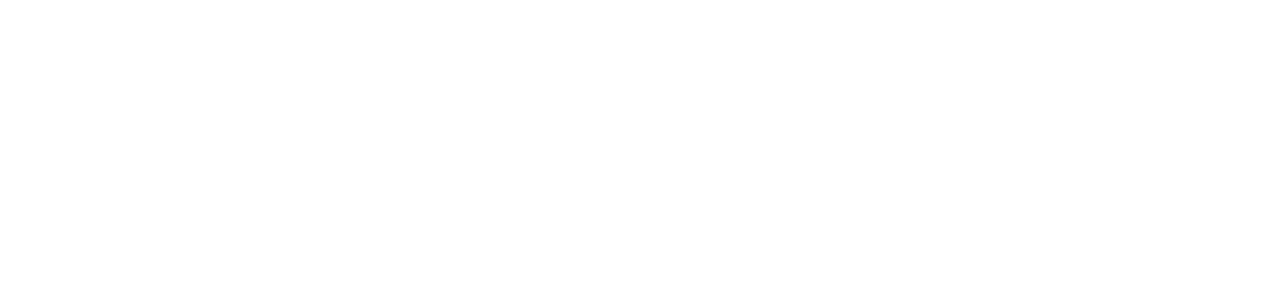
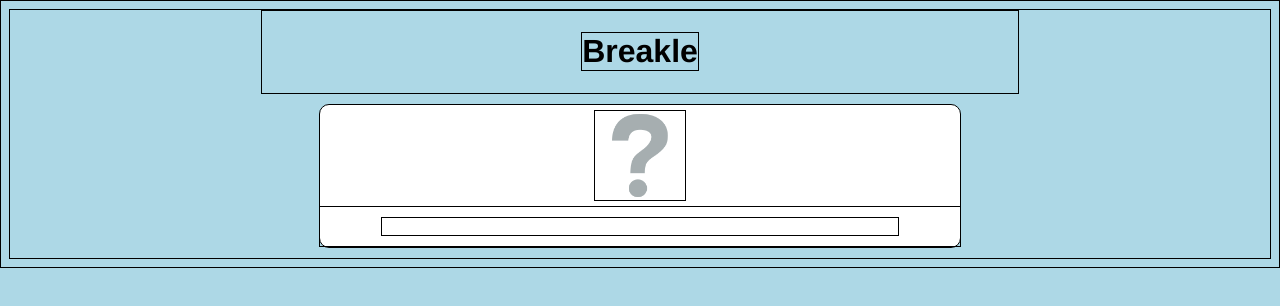
Before and after one commit to astoneham1/breakle, a website: page index.html in a window 1280 px wide. Drawn offline with Linux system fonts and the light colour scheme.

Commit message:
Add initial UI structure and styles for Breakle game

```diff
--- a/assets/css/style.css
+++ b/assets/css/style.css
@@ -0,0 +1,44 @@
+* {
+    border: 1px solid black;
+}
+
+body {
+    font-family: 'Clear Sans', 'Helvetica Neue', Arial, sans-serif;
+    background-color: lightblue;
+}
+
+#title {
+    display: flex;
+    align-content: center;
+    justify-content: center;
+    margin: auto;
+    width: 60%;
+}
+
+#character-container {
+    display: flex;
+    flex-direction: column;
+    align-items: center;
+    margin: 10px auto;
+    width: 50vw;
+    background-color: white;
+    border-radius: 10px;
+}
+
+#character-container img {
+    width: 30%;
+    margin: 5px auto;
+    max-width: 7vw;
+}
+
+#guess-container {
+    display: flex;
+    flex-direction: column;
+    align-items: center;
+    width: 100%;
+}
+
+#guess-container input {
+    margin: 10px;
+    width: 80%;
+}
--- a/index.html
+++ b/index.html
@@ -3,8 +3,17 @@
 <head>
     <meta charset="UTF-8">
     <title>Breakle</title>
+    <link rel="stylesheet" href="assets/css/style.css">
 </head>
 <body>
-
+    <div id="title">
+        <h1>Breakle</h1>
+    </div>
+    <div id="character-container">
+        <img src="assets/images/question.png" alt="Breakle">
+        <div id="guess-container">
+            <input type="text" id="guess">
+        </div>
+    </div>
 </body>
 </html>
```
Also changed, not shown: assets/images/question.png (added).
